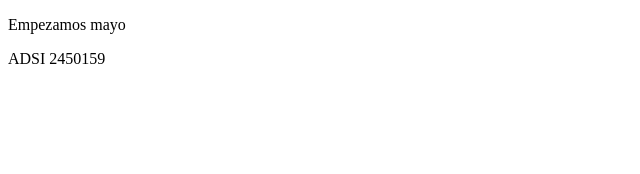
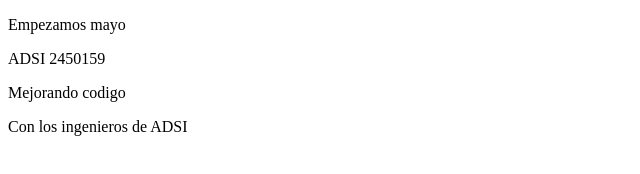
Before and after one commit to dayannacubillos/almacenADSI, a plain HTML site: page index.html in a window 1280 px wide. Shown: the whole page, without its empty margins (0-640 px from the left). Drawn offline with Linux system fonts and the light colour scheme.

Commit message:
Update index.html

```diff
--- a/index.html
+++ b/index.html
@@ -9,5 +9,7 @@
 <body>
     <p>Empezamos mayo</p>
     <p>ADSI 2450159</p>
+    <p>Mejorando codigo</p>
+    <p>Con los ingenieros de ADSI</p>
 </body>
 </html>
```
